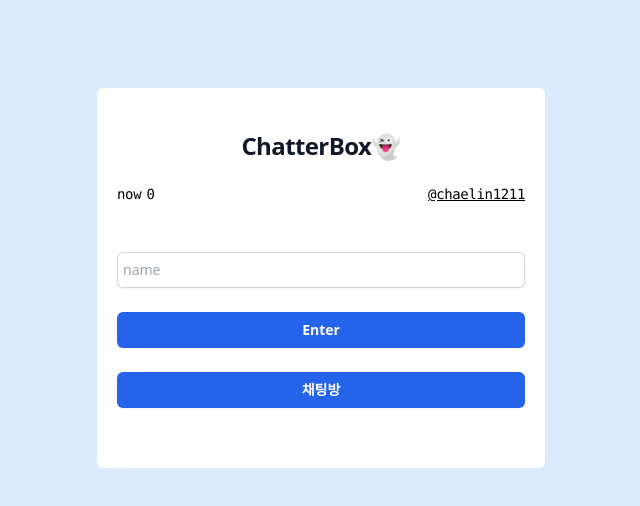
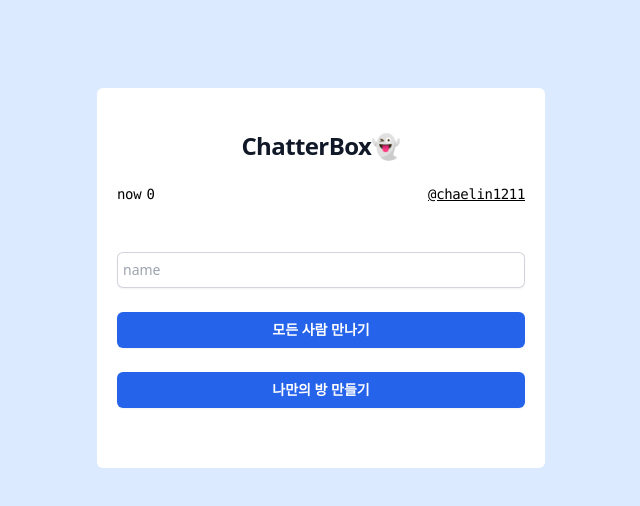
Before and after one commit to chaelin1211/svelte-simple-chat, a SvelteKit app in the folder front/: page /first in a window 1280 px wide. Shown: the top 506 px of the page, without its empty margins (319-959 px from the left). Built offline with nearby package versions, Linux system fonts and the light colour scheme; no server answers.

Commit message:
FEAT: 방 코드 uuid로 랜덤 추가

```diff
--- a/front/package.json
+++ b/front/package.json
@@ -41,6 +41,7 @@
     "socket.io-client": "^4.7.5",
     "supports-color": "^9.4.0",
     "tailwind-scrollbar-hide": "^1.1.7",
-    "utf-8-validate": "^5.0.10"
+    "utf-8-validate": "^5.0.10",
+    "uuid": "^11.0.3"
   }
 }
--- a/front/src/routes/first/+page.svelte
+++ b/front/src/routes/first/+page.svelte
@@ -2,12 +2,11 @@
   import { goto } from "$app/navigation";
   import { name, roomCode } from "../../store.js";
   import { onMount } from "svelte";
-  import { socket } from "$lib/socket.js";
+  import { v4 as uuidv4 } from "uuid";
 
   let input = "";
-  let code = 1;
 
-  function enterChat(e, input: string, code) {
+  function enterChat(e, input: string, code = "ALL") {
     e.preventDefault();
     sessionStorage.setItem("userName", input);
     name.set(input);
@@ -15,12 +14,16 @@
     goto("/chat");
   }
 
+  function createNewRoom(e, input) {
+    enterChat(e, input, uuidv4());
+  }
+
   onMount(() => {
     sessionStorage.setItem("userName", "");
   });
 </script>
 
-<form class="py-10 space-y-6" on:submit={(e) => enterChat(e, input, code)}>
+<form class="py-10 space-y-6" on:submit={(e) => enterChat(e, input)}>
   <div>
     <div class="mt-2">
       <input
@@ -36,18 +39,19 @@
   </div>
   <div>
     <button
-      title="입장"
+      title="모든 사람 만나기"
       type="submit"
       class="flex w-full justify-center rounded-md bg-blue-600 px-3 py-1.5 text-sm font-semibold leading-6 text-white shadow-sm hover:bg-blue-700 focus-visible:outline focus-visible:outline-2 focus-visible:outline-offset-2 focus-visible:outline-blue-600"
-      >Enter
+      >모든 사람 만나기
     </button>
   </div>
   <div>
     <button
-      title="채팅방"
+      title="나만의 방 만들기"
       type="button"
+      on:click={(e) => createNewRoom(e, input)}
       class="flex w-full justify-center rounded-md bg-blue-600 px-3 py-1.5 text-sm font-semibold leading-6 text-white shadow-sm hover:bg-blue-700 focus-visible:outline focus-visible:outline-2 focus-visible:outline-offset-2 focus-visible:outline-blue-600"
-      >채팅방
+      >나만의 방 만들기
     </button>
   </div>
 </form>
```
Also changed, not shown: 1 other file (tests, documents, lock files or other folders).
